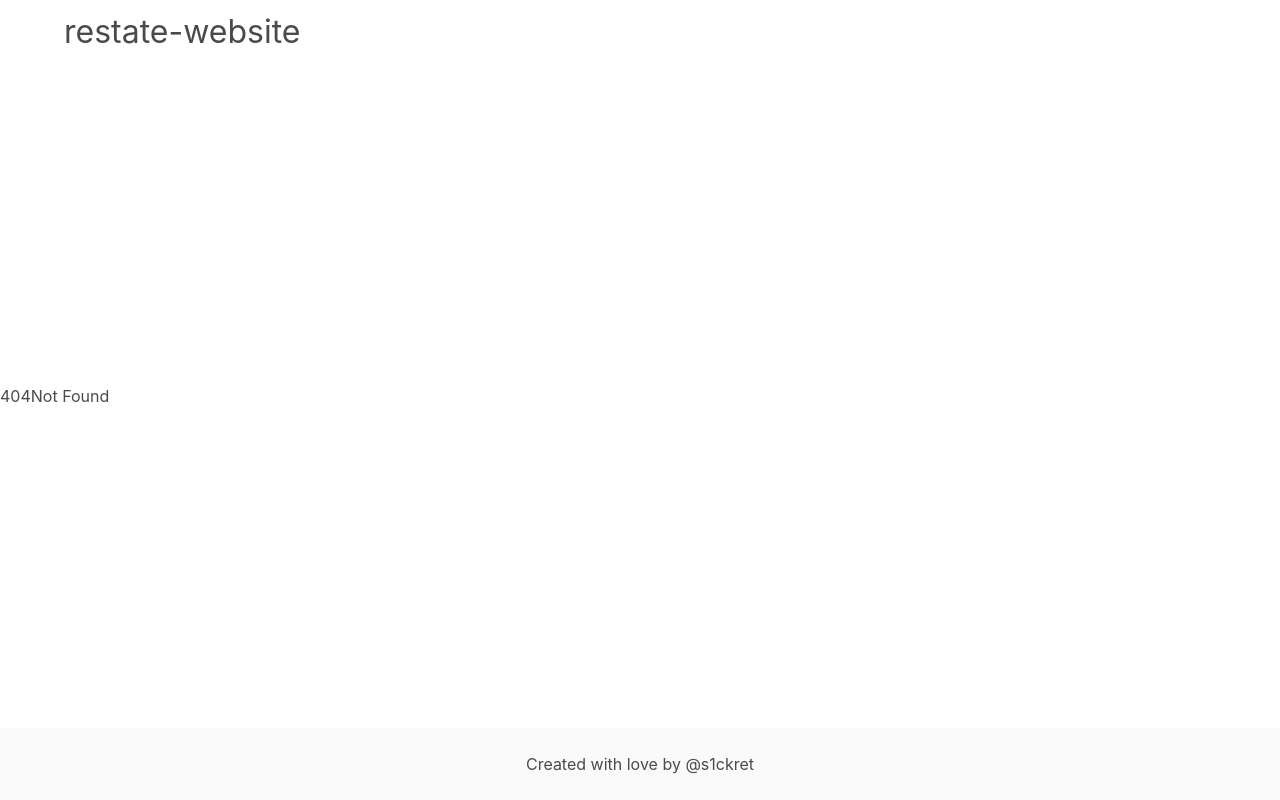
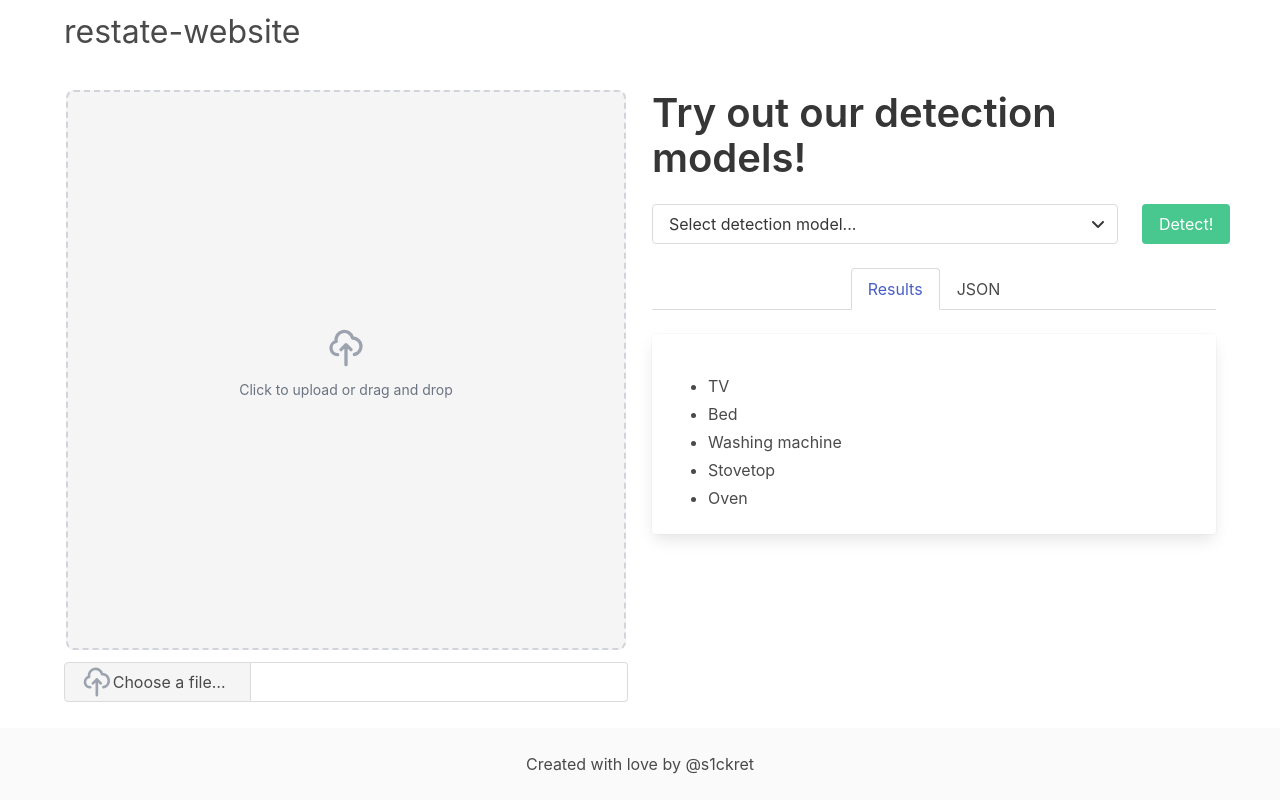
Before and after one commit to s1ckret/restate-website, a SvelteKit app: page /demo in a window 1280 px wide. Before the commit this address had no page. Built offline with nearby package versions, Linux system fonts and the light colour scheme.

Commit message:
feat: add demo page
Signed-off-by: s1ckret <map-sveltekit@s1ckret.com>

```diff
--- a/src/app.html
+++ b/src/app.html
@@ -5,6 +5,7 @@
   <meta charset="utf-8" />
   <link rel="icon" href="%sveltekit.assets%/favicon.png" />
   <meta name="viewport" content="width=device-width" />
+  <script src="https://kit.fontawesome.com/59a311048c.js" crossorigin="anonymous"></script>
   %sveltekit.head%
 </head>
 
--- /dev/null
+++ b/src/lib/Dropdown.svelte
@@ -0,0 +1,84 @@
+<script>
+  export let models;
+  export let selected = 'Select detection model...';
+</script>
+
+<div class="dropdown is-hoverable">
+  <div class="dropdown-trigger">
+    <button class="button" aria-haspopup="true" aria-controls="dropdown-menu2">
+      <span>{selected}</span>
+      <span class="icon is-small">
+        <i class="fas fa-angle-down" aria-hidden="true" />
+      </span>
+    </button>
+  </div>
+  <div class="dropdown-menu" id="dropdown-menu2" role="menu">
+    <div class="dropdown-content">
+      {#each models as model}
+        {#if model === selected}
+          <div class="dropdown-item selected">
+            <p>{model}</p>
+          </div>
+        {:else}
+          <button
+            class="dropdown-item"
+            on:click={() => {
+              console.log(model);
+              selected = model;
+            }}
+          >
+            {model}
+          </button>
+        {/if}
+        <hr class="dropdown-divider" />
+      {/each}
+    </div>
+  </div>
+</div>
+
+<style>
+  .dropdown {
+    width: 100%;
+  }
+
+  .dropdown-trigger {
+    width: 100%;
+  }
+
+  .dropdown-menu {
+    width: 100%;
+  }
+
+  .button {
+    width: 100%;
+    justify-content: space-between;
+    text-align: left;
+  }
+
+  .dropdown-content {
+    padding: 0;
+  }
+
+  .dropdown-item {
+    cursor: pointer;
+    background-color: white;
+    border-width: 0;
+    padding-top: 0.5rem;
+    padding-bottom: 0.5rem;
+  }
+
+  .dropdown-item:hover {
+    background-color: #f5f5f5;
+  }
+
+  .selected {
+    background-color: #eee !important;
+  }
+  .dropdown-divider {
+    margin: 0;
+  }
+
+  .dropdown-divider:last-child {
+    display: none;
+  }
+</style>
--- a/src/lib/FlatPosting.svelte
+++ b/src/lib/FlatPosting.svelte
@@ -95,7 +95,7 @@
               <button class="button is-danger">Favorite</button>
             </p> -->
             <p class="control">
-              <button class="button is-link">Open in new tab</button>
+              <a class="button is-link" target="_blank" href="/postings/{ad.id}">Open in new tab</a>
             </p>
             <p class="control">
               {#if shownOnMap}
--- /dev/null
+++ b/src/lib/TabButton.svelte
@@ -0,0 +1,26 @@
+<script>
+  export let text;
+  export let currentTab;
+  let activeClass = '';
+
+  $: setActiveClass(currentTab);
+
+  function setActiveClass(a) {
+    if (a === text) {
+      activeClass = 'is-active';
+      console.log('active', a, text);
+    } else {
+      activeClass = '';
+    }
+  }
+</script>
+
+<li class={activeClass}>
+  <a
+    on:click={() => {
+      currentTab = text;
+    }}
+  >
+    <span>{text}</span>
+  </a>
+</li>
--- /dev/null
+++ b/src/lib/UploadIcon.svelte
@@ -0,0 +1,22 @@
+<svg
+  aria-hidden="true"
+  class="upload-icon"
+  fill="none"
+  stroke="currentColor"
+  viewBox="0 0 24 24"
+  xmlns="http://www.w3.org/2000/svg"
+  ><path
+    stroke-linecap="round"
+    stroke-linejoin="round"
+    stroke-width="2"
+    d="M7 16a4 4 0 01-.88-7.903A5 5 0 1115.9 6L16 6a5 5 0 011 9.9M15 13l-3-3m0 0l-3 3m3-3v12"
+  /></svg
+>
+
+<style>
+  .upload-icon {
+    color: #9ca3af;
+    width: 2.5rem;
+    height: 2.5rem;
+  }
+</style>
--- a/src/routes/+page.svelte
+++ b/src/routes/+page.svelte
@@ -4,4 +4,5 @@
     Our product uses advanced object detection technology to make apartment hunting a breeze.
   </h2>
   <a href="/map?page=1" class="button is-large is-link"> Try Our Map </a>
+  <a href="/demo" class="button is-large is-success ml-3"> Try Our Demo </a>
 </div>
--- /dev/null
+++ b/src/routes/demo/+page.svelte
@@ -0,0 +1,174 @@
+<script>
+  import Dropdown from '$lib/Dropdown.svelte';
+  import TabButton from '$lib/TabButton.svelte';
+  import UploadIcon from '$lib/UploadIcon.svelte';
+
+  let fileInput;
+  let imgSrc;
+  let fileName = '';
+  let loadingClass = '';
+  let currentTab = 'Results';
+
+  const setImage = (image) => {
+    let reader = new FileReader();
+    reader.readAsDataURL(image);
+    reader.onload = (e) => {
+      imgSrc = e.target.result;
+    };
+  };
+
+  const detect = () => {
+    loadingClass = 'is-loading';
+    setTimeout(() => {
+      loadingClass = '';
+    }, 1000);
+  };
+</script>
+
+<div class="container">
+  <div class="columns">
+    <div class="column is-half">
+      {#if imgSrc}
+        <div class="flex-center">
+          <img class="image" src={imgSrc} on:click={() => fileInput.click()} />
+        </div>
+      {:else}
+        <div class="flex-center">
+          <label for="dropzone-file" class="file-drop">
+            <div class="upload-icon-wrapper">
+              <UploadIcon />
+              <p class="upload-text">
+                <span class="font-semibold">Click to upload</span> or drag and drop
+              </p>
+            </div>
+          </label>
+        </div>
+      {/if}
+
+      <div class="file has-name is-fullwidth mt-3">
+        <label class="file-label">
+          <input
+            id="dropzone-file"
+            type="file"
+            class="hidden"
+            accept="image/jpeg, image/png, image/jpg"
+            bind:this={fileInput}
+            on:change={(e) => {
+              fileName = e.target.files[0].name;
+              setImage(e.target.files[0]);
+            }}
+          />
+          <span class="file-cta">
+            <UploadIcon />
+            <span class="file-label"> Choose a file… </span>
+          </span>
+          <span class="file-name">{fileName}</span>
+        </label>
+      </div>
+    </div>
+    <div class="column is-half">
+      <h1 class="title is-2">Try out our detection models!</h1>
+      <div class="columns">
+        <div class="column is-10">
+          <Dropdown models={['model_20 | v0.0.1', 'model_alpha_13_15 | v1.0.0-alpha']} />
+        </div>
+        <div class="column is-2">
+          <button class="button is-success {loadingClass}" on:click={detect}>Detect!</button>
+        </div>
+      </div>
+      <div class="tabs is-centered is-boxed">
+        <ul>
+          <TabButton text="Results" bind:currentTab />
+          <TabButton text="JSON" bind:currentTab />
+        </ul>
+      </div>
+      {#if currentTab === 'Results'}
+        <div class="card">
+          <div class="card-content">
+            <div class="content">
+              <ul>
+                <li>TV</li>
+                <li>Bed</li>
+                <li>Washing machine</li>
+                <li>Stovetop</li>
+                <li>Oven</li>
+              </ul>
+            </div>
+          </div>
+        </div>
+      {:else}
+        <div class="card">
+          <div class="card-content">
+            <textarea class="textarea is-success" placeholder="JSON" />
+          </div>
+        </div>
+      {/if}
+    </div>
+  </div>
+</div>
+
+<style>
+  .image {
+    width: 70vh;
+    height: 70vh;
+    border-radius: 4px;
+    border-width: 2px;
+    border-color: #dbdbdb;
+    border-style: dashed;
+    cursor: pointer;
+  }
+
+  .flex-center {
+    display: flex;
+    justify-content: center;
+    align-items: center;
+    width: 100%;
+  }
+
+  .file-drop {
+    display: flex;
+    background-color: #f5f5f5;
+    flex-direction: column;
+    justify-content: center;
+    align-items: center;
+    width: 70vh;
+    height: 70vh;
+    border-radius: 0.5rem;
+    border-width: 2px;
+    border-color: #d1d5db;
+    border-style: dashed;
+    cursor: pointer;
+  }
+  .file-drop:hover {
+    background-color: #eee;
+  }
+  .upload-icon-wrapper {
+    display: flex;
+    padding-top: 1.25rem;
+    padding-bottom: 1.5rem;
+    flex-direction: column;
+    justify-content: center;
+    align-items: center;
+  }
+
+  .upload-text {
+    margin-top: 0.75rem;
+    margin-bottom: 0.5rem;
+    color: #6b7280;
+    font-size: 0.875rem;
+    line-height: 1.25rem;
+  }
+  .hidden {
+    display: none;
+  }
+
+  .tabs ul {
+    border-bottom-color: #dbdbdb;
+    border-bottom-style: solid;
+    border-bottom-width: 1px;
+  }
+
+  .textarea {
+    height: 44vh;
+  }
+</style>
```
